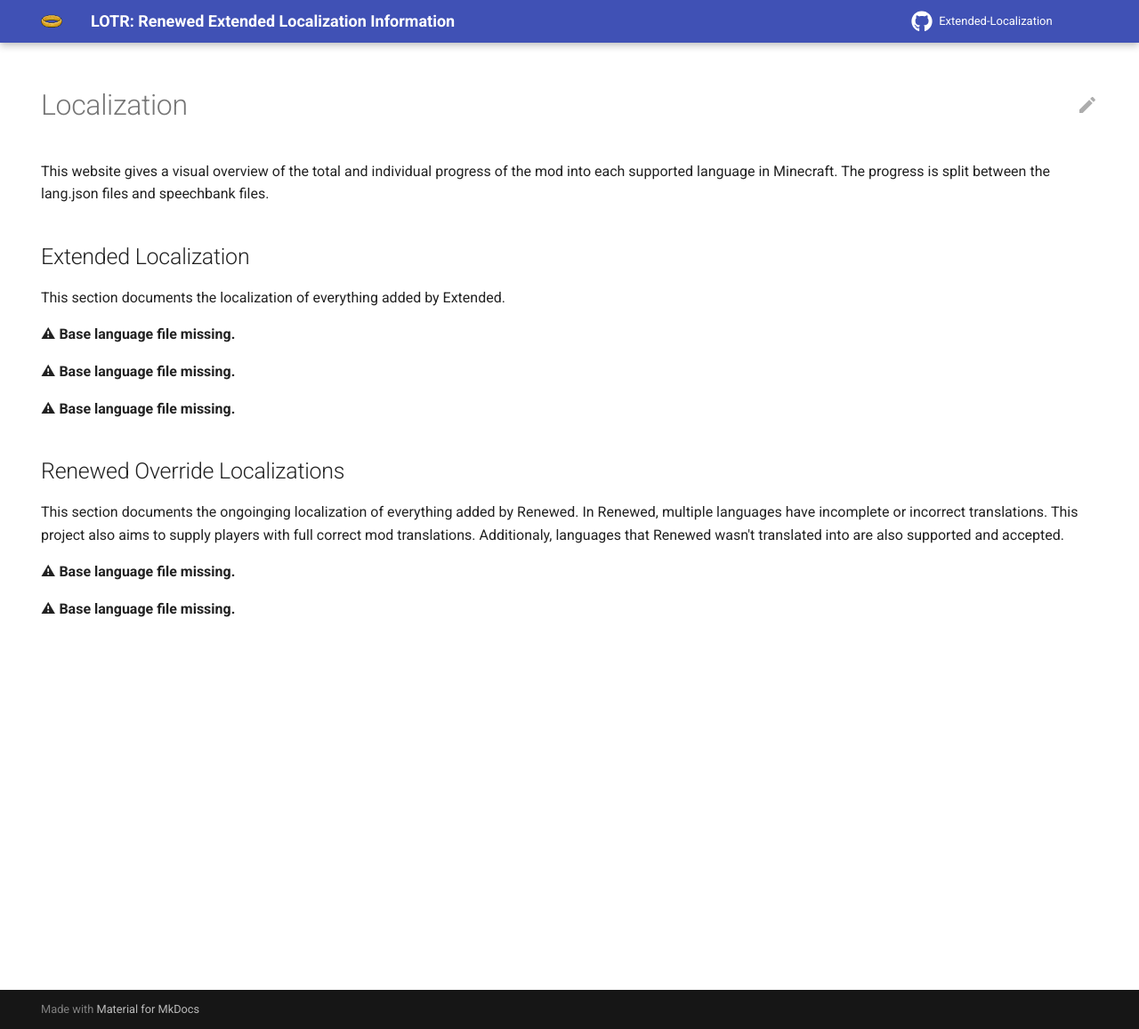
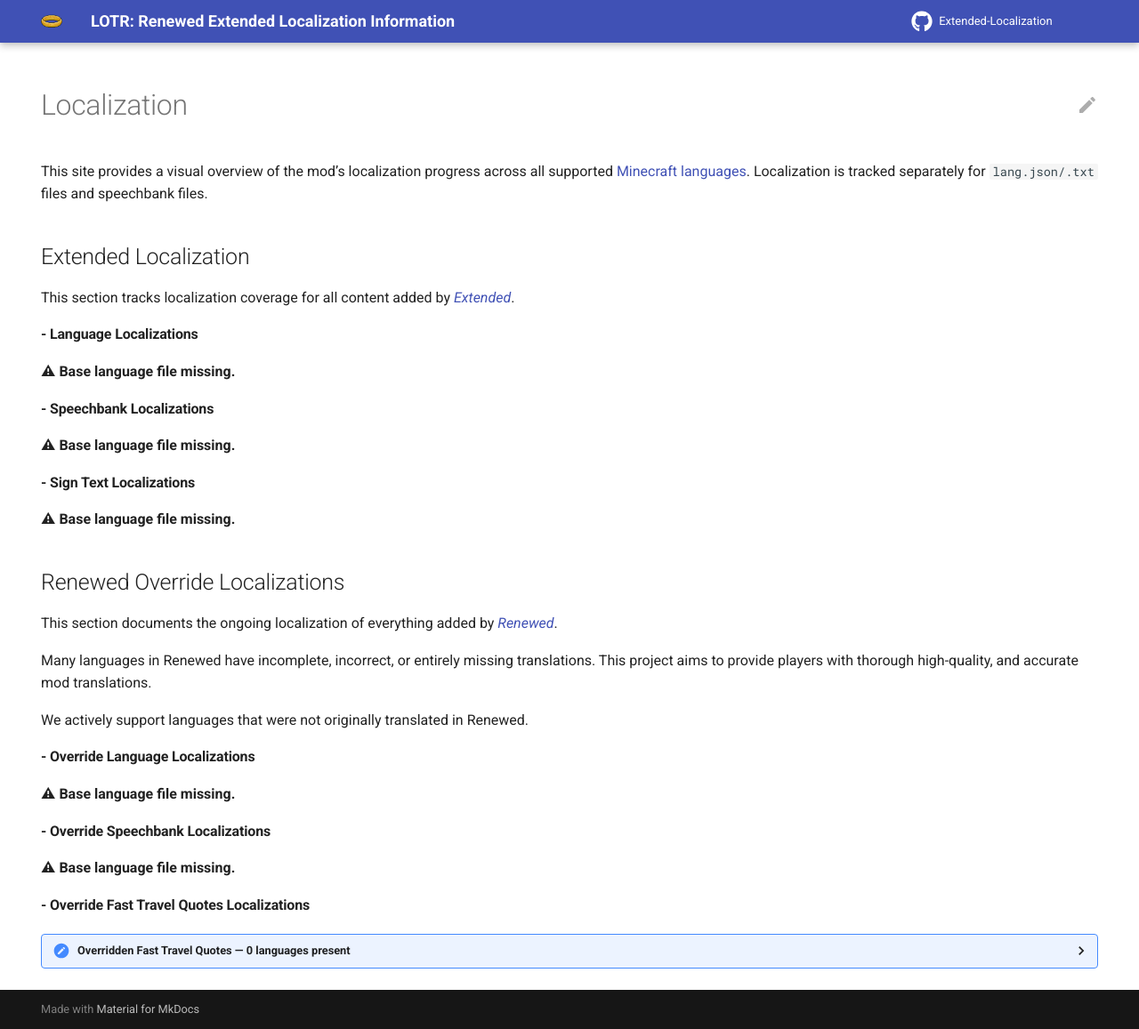
Before and after one commit to maximuslotro/Extended-Localisation, an MkDocs documentation site: the page built from website/docs/index.md, in a window 1280 px wide and 1157 px high. Shown: the whole window at 89% size. Built offline with MkDocs 1.6.1 and Material for MkDocs 9.7.7, drawn with Linux system fonts in a browser that asks for light colours; comment, search, counter and statistics services are not loaded.

Commit message:
Add fast travel quotes to website
Also overhaul the website page

```diff
--- a/website/docs/index.md
+++ b/website/docs/index.md
@@ -6,50 +6,59 @@
 
 # Localization
 
-This website gives a visual overview of the total and individual progress of the mod into each supported language in Minecraft.
-The progress is split between the lang.json files and speechbank files.
+This site provides a visual overview of the mod’s localization progress across all supported [Minecraft languages](https://minecraft.wiki/w/Language).
+Localization is tracked separately for `lang.json/.txt` files and speechbank files.
 
 ## Extended Localization
 
-This section documents the localization of everything added by Extended.
+This section tracks localization coverage for all content added by [*Extended*](https://legacy.curseforge.com/minecraft/mc-mods/lotr-renewed-extended).
 
 ::infobox
-title: Language Localization
-sub_title: Localization
+title: Language Localizations
+sub_title: Core Language Files
 folder_name: langs
 type: lang
 ::end-infobox
 
 ::infobox
-title: Speechbank Localization
-sub_title: Speechbank Localization
+title: Speechbank Localizations
+sub_title: NPC Dialogue
 folder_name: speechbanks
 type: speechbank
 ::end-infobox
 
 ::infobox
-title: Sign Text Localization
-sub_title: Sign Text Localization
+title: Sign Text Localizations
+sub_title: Structure Sign Localization
 folder_name: structure_sign_texts
 type: sign_texts
 ::end-infobox
 
 ## Renewed Override Localizations
 
-This section documents the ongoinging localization of everything added by Renewed.
-In Renewed, multiple languages have incomplete or incorrect translations. This project also aims to supply players with full correct mod translations.
-Additionaly, languages that Renewed wasn't translated into are also supported and accepted.
+This section documents the ongoing localization of everything added by [*Renewed*](https://legacy.curseforge.com/minecraft/mc-mods/the-lord-of-the-rings-mod-renewed).
+
+Many languages in Renewed have incomplete, incorrect, or entirely missing translations. This project aims to provide players with thorough high-quality, and accurate mod translations.
+
+We actively support languages that were not originally translated in Renewed.
 
 ::infobox
-title: Override Localizations
-sub_title: Override Localization
+title: Override Language Localizations
+sub_title: Overridden Core Language Files
 folder_name: langs_renewed_override
 type: lang
 ::end-infobox
 
 ::infobox
-title: Override Speechbank Localization
-sub_title: Override Speechbank Localization
+title: Override Speechbank Localizations
+sub_title: Overridden NPC Dialogue
 folder_name: speechbanks_renewed_override
 type: speechbank
 ::end-infobox
+
+::infobox
+title: Override Fast Travel Quotes Localizations
+sub_title: Overridden Fast Travel Quotes
+folder_name: fast_travel_quotes
+type: fast_travel
+::end-infobox
--- a/website/docs/stylesheets/custom.css
+++ b/website/docs/stylesheets/custom.css
@@ -17,3 +17,8 @@
   justify-content: space-between;
   align-items: center;
 }
+
+.infobox-header {
+  margin-bottom: 0;
+  padding-bottom: 0;
+}
```
Also changed, not shown: website/docs/plugins/generate_localization_status.py (+42 -8 lines), README.md, 7 other files.
